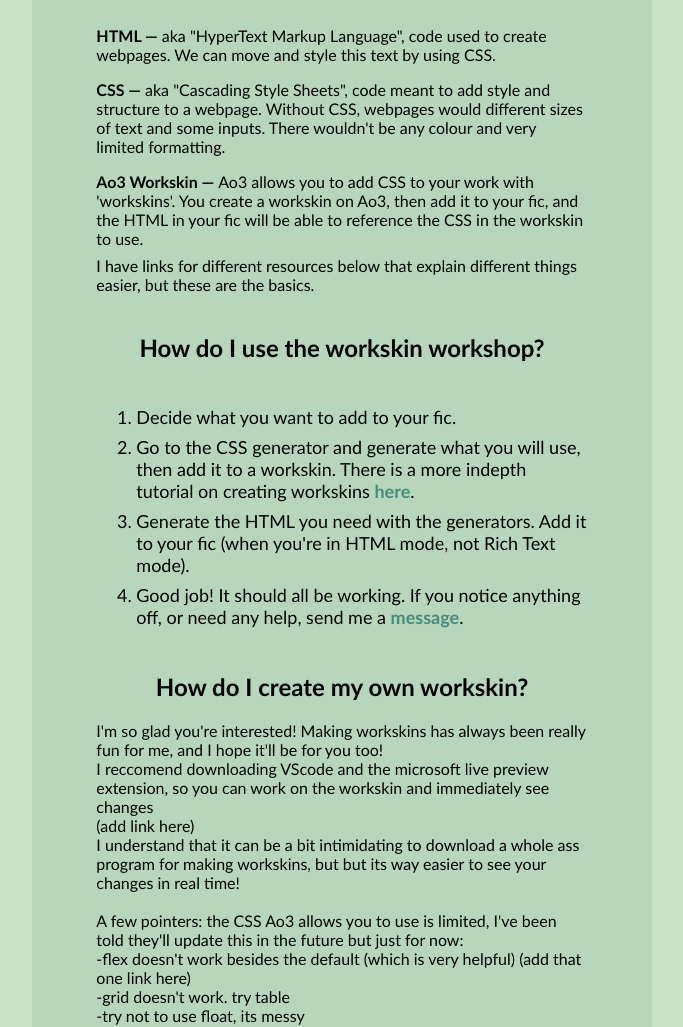
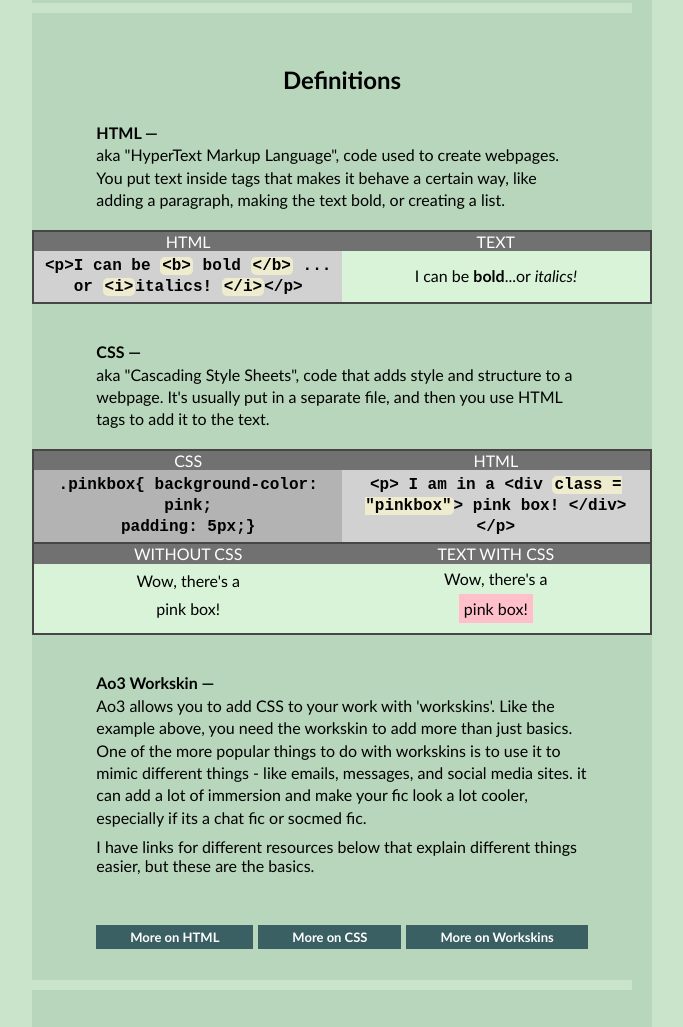
Before and after one commit to ultraviollett/Neocities-Website, a website: page public/tutorial.html in a window 1280 px wide. Shown: the part 480-1507 px from the top of the page, without its empty margins (298-981 px from the left). Drawn offline with Linux system fonts and the light colour scheme.

Commit message:
Updated tutorial.html, fixed titles of all pages

```diff
--- /dev/null
+++ b/public/CSS/tutorial.css
@@ -0,0 +1,158 @@
+/*
+to make it easier to read when on desktop
+*/
+.easytoread{
+    display: flex;
+    flex-direction: column;
+    margin: auto;
+    width: 80vw;
+    max-width: 13cm;
+    background-color: var(--lighterval);
+    padding: 3em 5vw;
+    border-radius: 15px;
+
+  }
+
+  .easytoread p{
+    margin: 0.5em 0;
+    line-height: 1.4;
+  }
+
+  .easytoread hr{
+    border: 5px solid var(--lightestval);
+    margin: 1em -5vw 2em -5vw;
+    width: 120%;
+  }
+  /*
+ to make it easier to read when on desktop
+  */
+
+  .tableofcontents{
+    width: fit-content;
+    background: rgb(135,187,162);
+    background: linear-gradient(162deg, rgba(135,187,162,1) 0%, rgba(135,187,168,1) 48%, rgba(135,187,174,1) 100%);
+
+    padding: 10px 0 ;
+    border: 4px solid var(--middleval);
+    border-radius: 10px;
+  }
+  .tableofcontents p{
+    margin: 0;
+    line-height: 0;
+
+  }
+  .tableofcontents a, .tableofcontents h3{
+    color:#174061;
+    display: block;
+    text-decoration: none;
+    padding: 1em 20px;
+    margin: 0;
+    line-height: 1;
+  }
+
+  .tableofcontents a:hover{
+  display: block;
+  color:#03009d;
+  background-color: #579c8e;
+  }
+
+/*make buttons look nice*/
+.buttonhorizontal{
+    margin: 15px auto;
+    width: 100%;
+
+    display: flex;
+    gap: 5px;
+    flex-flow: row wrap;
+
+}
+
+.buttonhorizontal button{
+    font-size: small;
+    padding-top: 2px;
+    padding-bottom: 2px;
+    display: block;
+    padding: auto;
+    flex-grow: 1;
+
+}
+
+
+/*
+for coding demos
+*/
+.codedemo{
+    display: grid;
+    grid-template-columns: 1fr;
+    background-color: rgba(139, 155, 74, 0.39);
+    margin: 10px -5vw;
+    grid-template-rows: 1.2em auto;
+    grid-auto-columns: 1fr;
+    grid-auto-flow: column;
+    border: 2px solid rgb(70, 70, 70);
+
+
+}
+
+.appendcodedemo{ /*apologies for the shit code*/
+    margin-top: -10px;
+    border-top: none;
+}
+
+.codedemo div{
+    display: flex;
+    flex-direction: column;
+    justify-content: bottom;
+    text-align: center;
+    align-content:space-around;
+
+}
+.codedemo p{
+    margin: auto;
+    padding: 5px;
+    line-height: 1.3;
+    align-content:space-around;
+}
+
+.codedemo .header{
+    background-color: rgb(113, 113, 113);
+    font-size: medium;
+    color: white;
+    margin: auto 0;
+
+}
+.codedemo .header p{
+    margin: 0;
+    padding: 0;
+}
+
+.codedemo>.HTMLcoding{
+    background-color: rgb(209, 209, 209);
+    font-family:'Courier New', Courier, monospace;
+    font-weight: bold;
+}
+
+.codedemo>.CSScoding{
+    background-color: rgb(179, 179, 179);
+    font-family:'Courier New', Courier, monospace;
+    font-weight: bold;
+}
+
+.codedemo>.text{
+    background-color: rgb(217, 243, 217);
+
+}
+
+.codedemo .highlight{
+    background-color: rgba(255, 250, 205, 0.629);
+    border-radius: 5px;
+    padding: 0px 2px;
+}
+
+.codedemo .pinkbox{
+    display: inline-block;
+    background-color: pink;
+    padding: 5px;
+    margin: auto;
+
+}
--- a/public/CSS/webpage.css
+++ b/public/CSS/webpage.css
@@ -136,6 +136,13 @@
   border: none;
 }
 
+.required{
+
+  border-left: 4px solid rgb(233, 23, 23);
+
+}
+
+
 .note{
   background-color: var(--highlight);
   border: 2px solid var(--lightval);
@@ -179,56 +186,3 @@
 a:hover{
   text-decoration: underline;
 }
-
-
-/*
-Mostly for tutorial.html, to make it easier to read when on desktop
-*/
-.easytoread{
-  display: flex;
-  flex-direction: column;
-  margin: auto;
-  width: 80vw;
-  max-width: 13cm;
-  background-color: var(--lighterval);
-  padding: 3em 5vw;
-  border-radius: 15px;
-
-}
-
-.easytoread p{
-  margin: 0.5em 0
-}
-
-/*
-Mostly for tutorial.html, to make it easier to read when on desktop
-*/
-
-.tableofcontents{
-  width: fit-content;
-  background: rgb(135,187,162);
-  background: linear-gradient(162deg, rgba(135,187,162,1) 0%, rgba(135,187,168,1) 48%, rgba(135,187,174,1) 100%);
-
-  padding: 10px 0 ;
-  border: 4px solid var(--middleval);
-  border-radius: 10px;
-}
-.tableofcontents p{
-  margin: 0;
-  line-height: 0;
-
-}
-.tableofcontents a, .tableofcontents h3{
-  color:#174061;
-  display: block;
-  text-decoration: none;
-  padding: 1em 20px;
-  margin: 0;
-  line-height: 1;
-}
-
-.tableofcontents a:hover{
-display: block;
-color:#03009d;
-background-color: #579c8e;
-}
--- a/public/tutorial.html
+++ b/public/tutorial.html
@@ -4,7 +4,8 @@
     <meta charset="UTF-8">
     <meta name="viewport" content="width=device-width, initial-scale=1.0">
     <link rel="stylesheet" href="CSS/webpage.css">
-    <title>Tutorial</title>
+    <link rel="stylesheet" href="CSS/tutorial.css">
+    <title>WW Tutorial</title>
   </head>
 
     <body>
@@ -30,34 +31,81 @@
 <p>
   <a href="#links">Useful links</a>
 </p>
+
 </div>
+<br><br>
 
-
-
+<hr>
 
 <h2 id="definitions">Definitions</h2>
 
 
 <p>
-  <strong>HTML — </strong>aka "HyperText Markup Language", code used to create webpages.
-We can move and style this text by using CSS.
+  <strong>HTML — </strong><br>
+  aka "HyperText Markup Language", code used to create webpages.
+  You put text inside tags that makes it behave a certain way,
+  like adding a paragraph, making the text bold, or creating a list.
 </p>
 
+<div class="codedemo">
+  <div class="header"><p>HTML</p></div>
+  <div  class="HTMLcoding" >
+    <p> &lt;p&gt;I can be <span class="highlight">&lt;b&gt;</span> bold <span class="highlight">&lt;/b&gt;</span> ...
+      or <span class="highlight">&lt;i&gt;</span>italics! <span class="highlight">&lt;/i&gt;</span>&lt;/p&gt; </p>
+  </div>
+  <div class="header"><p>TEXT</p></div>
+  <div class="text"><p>I can be <b>bold</b>...or <i>italics!</i></p> </div>
+
+</div>
+<br>
 <p>
-  <strong>CSS — </strong> aka "Cascading Style Sheets", code meant to add style and structure to a webpage.
-  Without CSS, webpages would different sizes of text and some inputs. There wouldn't
-  be any colour and very limited formatting.
+  <strong>CSS — </strong><br>
+   aka "Cascading Style Sheets", code that adds style and structure to a webpage.
+   It's usually put in a separate file, and then you use HTML tags to add it to the text.
+
 </p>
+<div class="codedemo">
+  <div class="header"><p>CSS</p></div>
+  <div  class="CSScoding" >
+    <p> .pinkbox{ background-color: pink;<Br>
+      padding: 5px;}
+  </div>
+  <div class="header"><p>HTML</p></div>
+  <div  class="HTMLcoding" >
+    <p> &lt;p&gt; I am in a &lt;div <span class="highlight">class = "pinkbox"</span>&gt; pink box! &lt;/div&gt; &lt;/p&gt; </p>
+  </div>
+</div>
+
+<div class="codedemo appendcodedemo">
+  <div class="header"><p>WITHOUT CSS</p></div>
+  <div class="text"><p>Wow, there's a <div>pink box!</div> </p></div>
+  <div class="header"><p>TEXT WITH CSS</p></div>
+  <div class="text"><p>Wow, there's a <div class="pinkbox">pink box!</div> </p></div>
+
+</div>
+<br>
 <p>
-<strong>Ao3 Workskin — </strong> Ao3 allows you to add CSS to your work with 'workskins'. You create a workskin on Ao3,
-then add it to your fic, and the HTML in your fic will be able to reference the CSS in the workskin to use.
+<strong>Ao3 Workskin — </strong><br>
+ Ao3 allows you to add CSS to your work with 'workskins'.
+ Like the example above, you need the workskin to add more than just basics.
+ One of the more popular things to do with workskins is to use it to mimic
+ different things - like emails, messages, and social media sites.
+ it can add a lot of immersion and make your fic look a lot cooler,
+ especially if its a chat fic or socmed fic.
 </p>
 
 I have links for different resources below that explain different
  things easier, but these are the basics.
-<br><br>
+</p>
+<br>
+<div class="buttonhorizontal">
+  <button>More on HTML</button>
+  <button>More on CSS</button>
+  <button>More on Workskins</button>
+</div>
 
 
+<hr>
 
 <h2 id="usingworkshop">How do I use the workskin workshop?</h2>
 <ol>
@@ -73,7 +121,7 @@
 Good job! It should all be working. If you notice anything off, or need any help, send me a <a href="contactform.html">message</a>.
 </li>
 </ol>
-
+<hr>
  <h2 id="ownworkskin">How do I create my own workskin?</h2>
 I'm so glad you're interested! Making workskins has always been really fun for me, and I hope it'll be for you too!
 <br>I reccomend downloading VScode and the microsoft live preview extension, so you can
@@ -92,6 +140,16 @@
 <br>
 -ao3 also automatically adds paragraphs after divs, so remember that
 
+<div class="buttonhorizontal">
+  <button>Ao3 Formatting Intro</button>
+  <button>VSCode download</button>
+  <button>VSCode HTML/CSS intro</button>
+  <button>Microsoft Live Preview</button>
+
+</div>
+
+<hr>
+
  <h2 id="owngenerator">How would I make my own workskin generator?</h2>
 
 PLEASE GOD JOIN ME<br> If you do, PLEASE let me know and I'll link it
@@ -103,7 +161,14 @@
 
 Everything for this neocities is available on my github, (here).
  Make a pull request with your generator added and credit yourself!
+ <div class="buttonhorizontal">
+  <button>Neocities Guide</button>
+  <button>Javascript Intro</button>
+  <button>Jquery Docs</button>
+  <button>My Github</button>
 
+</div>
+ <hr>
 <h2 id="links">Useful Links</h2>
 <p>
   I've linked a lot above, but here are more that are super helpful:</p>
```
Also changed, not shown: progress.txt (+17 -13 lines), public/CSS/imsg.css (+7 -0 lines), public/CSSgen.html (+1 -1 lines), public/JS/imsg.js (+66 -9 lines), public/contactform.html (+1 -1 lines), public/imsg.html (+24 -12 lines), public/mcbook.html (+1 -1 lines), public/mcbutton.html (+1 -1 lines), public/mcpoem.html (+1 -1 lines), public/simplemsg.html (+1 -1 lines), public/test.html (+2 -1 lines), public/thankyou.html (+1 -1 lines), public/twt.html (+18 -16 lines).
